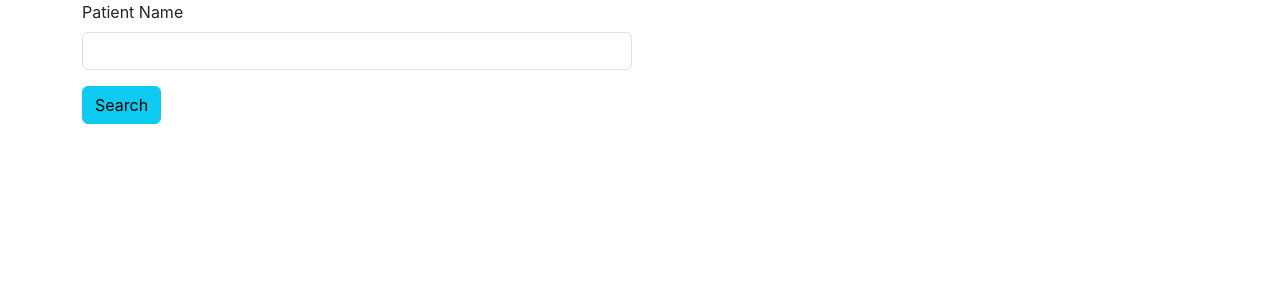
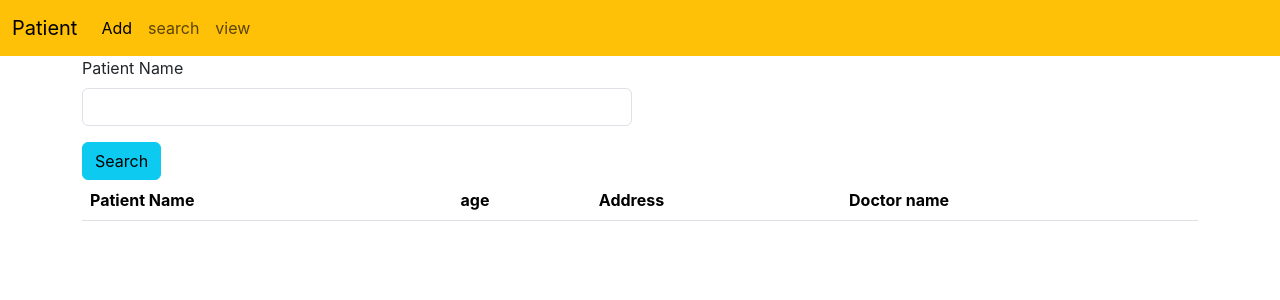
Before and after one commit to Alfiya6282823310/patient-app-Frondend, a React (Create React App) app: page /search in a window 1280 px wide. Shown: the top 300 px of the page. Built offline with nearby package versions, Linux system fonts and the light colour scheme.

Commit message:
api link integrate

```diff
--- a/package.json
+++ b/package.json
@@ -6,6 +6,7 @@
     "@testing-library/jest-dom": "^5.17.0",
     "@testing-library/react": "^13.4.0",
     "@testing-library/user-event": "^13.5.0",
+    "axios": "^1.7.2",
     "react": "^18.3.1",
     "react-dom": "^18.3.1",
     "react-router-dom": "^6.23.1",
--- a/src/Components/Add.jsx
+++ b/src/Components/Add.jsx
@@ -1,4 +1,6 @@
 import React, { useState } from 'react'
+import Navar from './Navar'
+import axios from 'axios'
 
 const Add = () => {
   const [data,changeData]=useState(
@@ -14,11 +16,26 @@ const Add = () => {
   }
   const readValue=()=>{
     console.log(data)
+    axios.post("http://localhost:8080/",data).then(
+      (response)=>{
+        console.log(response.data)
+        if (response.data.status=="success") {
+          alert("success")
+        } else {
+          alert("error")
+        }
+      }
+    ).catch(
+      (error)=>{
+        console.log(error)
+      }
+    ).finally()
 
   }
 
   return (
     <div>
+      <Navar/>
       <div className="container">
         <div className="row">
           <div className="col col-12 col-sm-12 col-md-12 col-lg-12 col-xl-12 col-xxl-12">
--- /dev/null
+++ b/src/Components/Navar.jsx
@@ -0,0 +1,32 @@
+import React from 'react'
+import { Link } from 'react-router-dom'
+
+const Navar = () => {
+  return (
+    <div>
+        <nav class="navbar navbar-expand-lg bg-warning">
+  <div class="container-fluid">
+    < Link class="navbar-brand" to="#">Patient </Link>
+    <button class="navbar-toggler" type="button" data-bs-toggle="collapse" data-bs-target="#navbarNav" aria-controls="navbarNav" aria-expanded="false" aria-label="Toggle navigation">
+      <span class="navbar-toggler-icon"></span>
+    </button>
+    <div class="collapse navbar-collapse" id="navbarNav">
+      <ul class="navbar-nav">
+        <li class="nav-item">
+          <Link class="nav-link active" aria-current="page" to="/">Add</Link>
+        </li>
+        <li class="nav-item">
+          <Link class="nav-link" to="/search">search</Link>
+        </li>
+        <li class="nav-item">
+          <Link class="nav-link" to="/view">view</Link>
+        </li>
+      </ul>
+    </div>
+  </div>
+</nav>
+    </div>
+  )
+}
+
+export default Navar
--- a/src/Components/Search.jsx
+++ b/src/Components/Search.jsx
@@ -1,4 +1,6 @@
 import React, { useState } from 'react'
+import Navar from './Navar'
+import axios from 'axios'
 
 const Search = () => {
 const [data,changeData]=useState(
@@ -6,14 +8,34 @@ const [data,changeData]=useState(
         "name":""
     }
 )
+const [result,setResult]=useState([])
 const inputHandler=(event)=>{
     changeData({...data,[event.target.name]:event.target.value})
 }
 const readValue=()=>{
     console.log(data)
+    axios.post("http://localhost:8080/search",data).then(
+        (response)=>{
+            setResult(response.data)
+        }
+    ).catch()
+}
+const deletePatient=(id)=>{
+    let input={"_id":id}
+    axios.post("http://localhost:8080/delete",input).then(
+        (response)=>{
+            console.log(response.data)
+            if (response.data.status=="success") {
+                alert("success")
+            } else {
+                alert("error")
+            }
+        }
+    ).catch().finally()
 }
   return (
     <div>
+        <Navar/>
         <div className="container">
             <div className="row">
                 <div className="col col-12 col-sm-12 col-d-12 col-lg-12 col-xl-12 col-xxl-12">
@@ -26,6 +48,35 @@ const readValue=()=>{
                             <button className="btn btn-info" onClick={readValue}>Search</button>
                         </div>
                     </div>
+                    <table class="table">
+                            <thead>
+                                <tr>
+
+                                    <th>Patient Name</th>
+                                    <th>age</th>
+                                    <th>Address</th>
+                                    <th>Doctor name</th>
+                                </tr>
+
+                            </thead>
+                            <tbody>
+                                {
+                                    result.map(
+                                        (value,index)=>{
+                                            return <tr>
+                                                <td>{value.name}</td>
+                                                <td>{value.age}</td>
+                                                <td>{value.Adress}</td>
+                                                <td>{value.doctor}</td>
+                                                <td><button className="btn btn-danger" onClick={()=>{deletePatient(value._id)}}>Delete</button></td>
+
+                                            </tr>
+                                        }
+                                    )
+                                }
+
+                            </tbody>
+                        </table>
                 </div>
             </div>
         </div>
--- a/src/Components/Viewall.jsx
+++ b/src/Components/Viewall.jsx
@@ -1,13 +1,25 @@
-import React, { useState } from 'react'
+import React, { useEffect, useState } from 'react'
+import Navar from './Navar'
+import axios from 'axios'
 
 const Viewall = () => {
     const [data,changeData]=useState(
-        [
-            {"name":"anu","age":23,"Adress":"aluva","doctor":"aaa"}
-        ]
-    )
+        [] )
+        const fetchData=()=>{
+            axios.post("http://localhost:8080/view",data).then(
+                (response)=>{
+                    changeData(response.data)
+                }
+            ).catch(
+                (error)=>{
+                    console.log(error)
+                }
+            )
+        }
+        useEffect(()=>{fetchData()},[])
     return (
         <div>
+            <Navar/>
             <div className="container">
                 <div className="row">
                     <div className="col col-12 col-sm-12 col-md-12 col-lg-12 col-xl-12 col-xxl-12">
```
Also changed, not shown: 1 other file (tests, documents, lock files or other folders).
